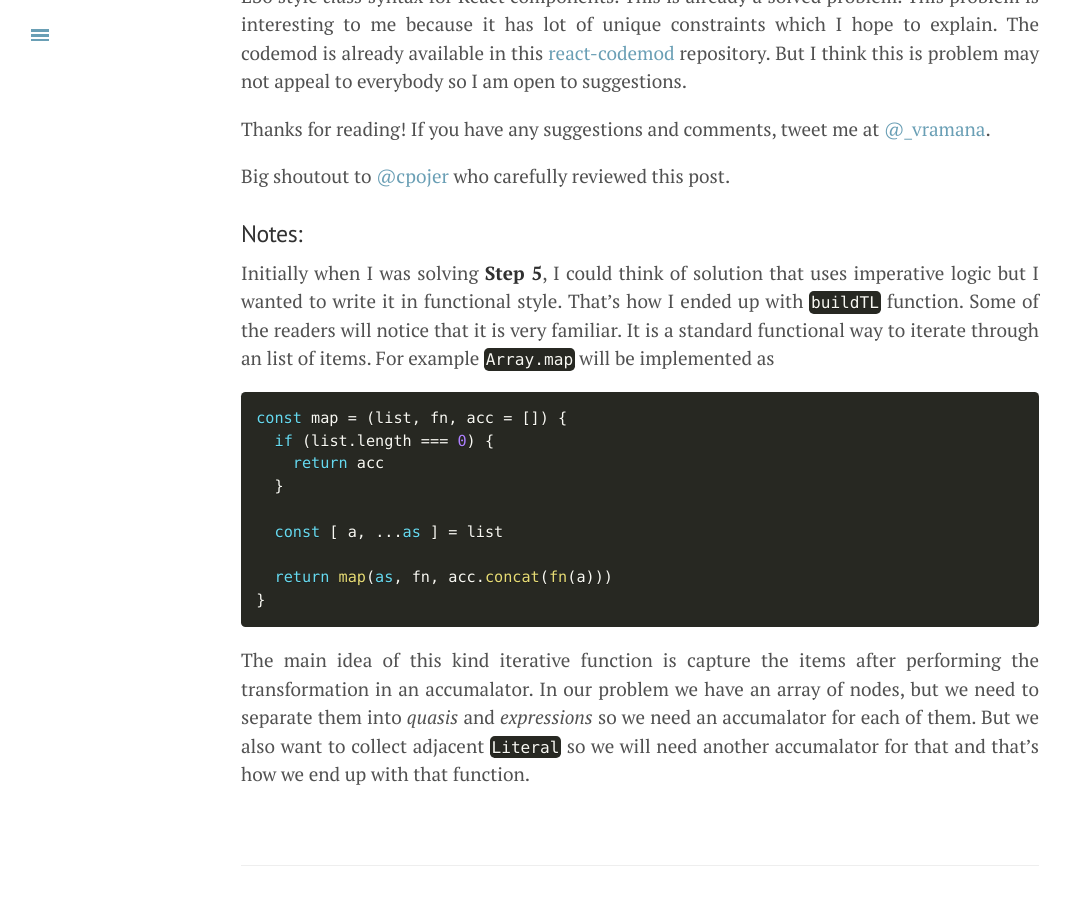
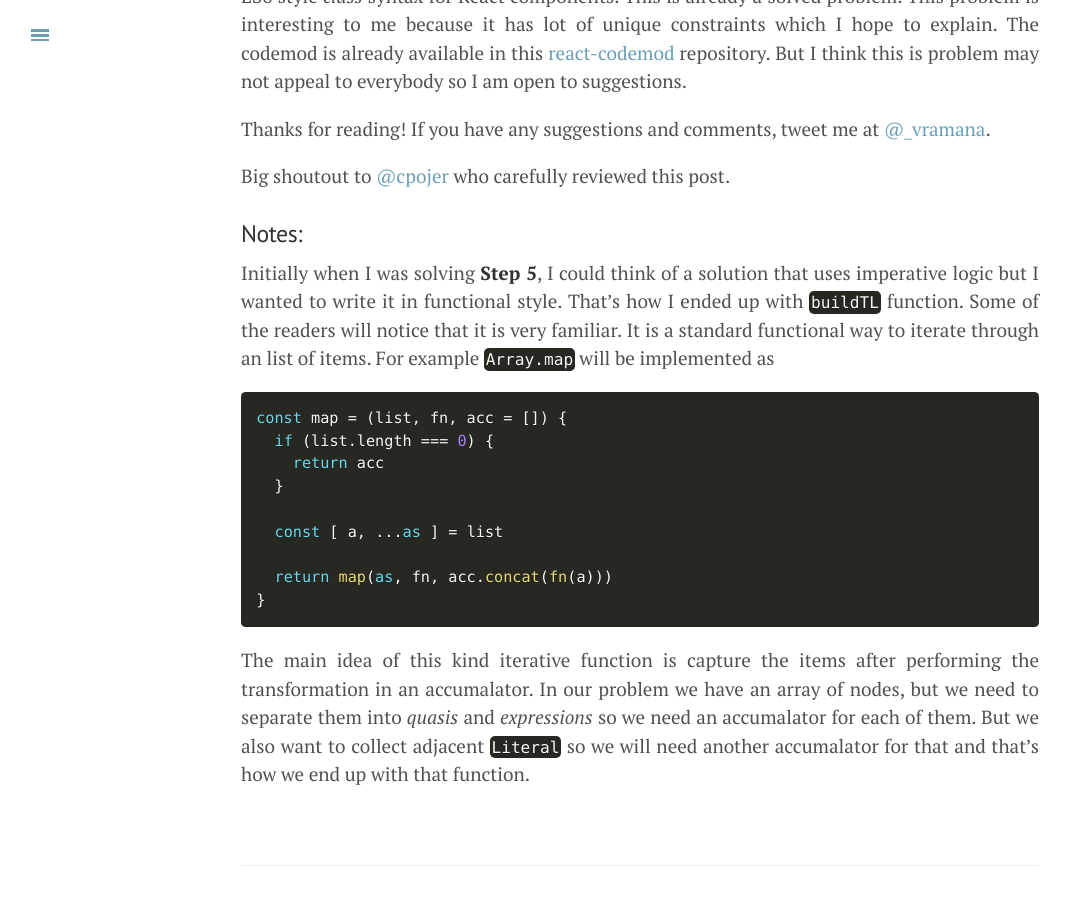
Before and after one commit to vramana/blog, a Jekyll site: the page built from _posts/2015-12-21-codemod-tutorial.md, in a window 1280 px wide and 900 px high, scrolled down 9847 px. Shown: the whole window, without its empty margins (0-1072 px from the left). Built offline with Jekyll 4.4.1, drawn with Linux system fonts in a browser that asks for light colours.

Commit message:
Fix typo

````diff
--- a/_posts/2015-12-21-codemod-tutorial.md
+++ b/_posts/2015-12-21-codemod-tutorial.md
@@ -279,7 +279,7 @@
 
 ### Notes:
 
-Initially when I was solving **Step 5**, I could think of solution that uses imperative logic but I wanted to write it in functional style. That's how I ended up with `buildTL` function. Some of the readers will notice that it is very familiar. It is a standard functional way to iterate through an list of items. For example `Array.map` will be implemented as
+Initially when I was solving **Step 5**, I could think of a solution that uses imperative logic but I wanted to write it in functional style. That's how I ended up with `buildTL` function. Some of the readers will notice that it is very familiar. It is a standard functional way to iterate through an list of items. For example `Array.map` will be implemented as
 
 ```js
 const map = (list, fn, acc = []) {
````
